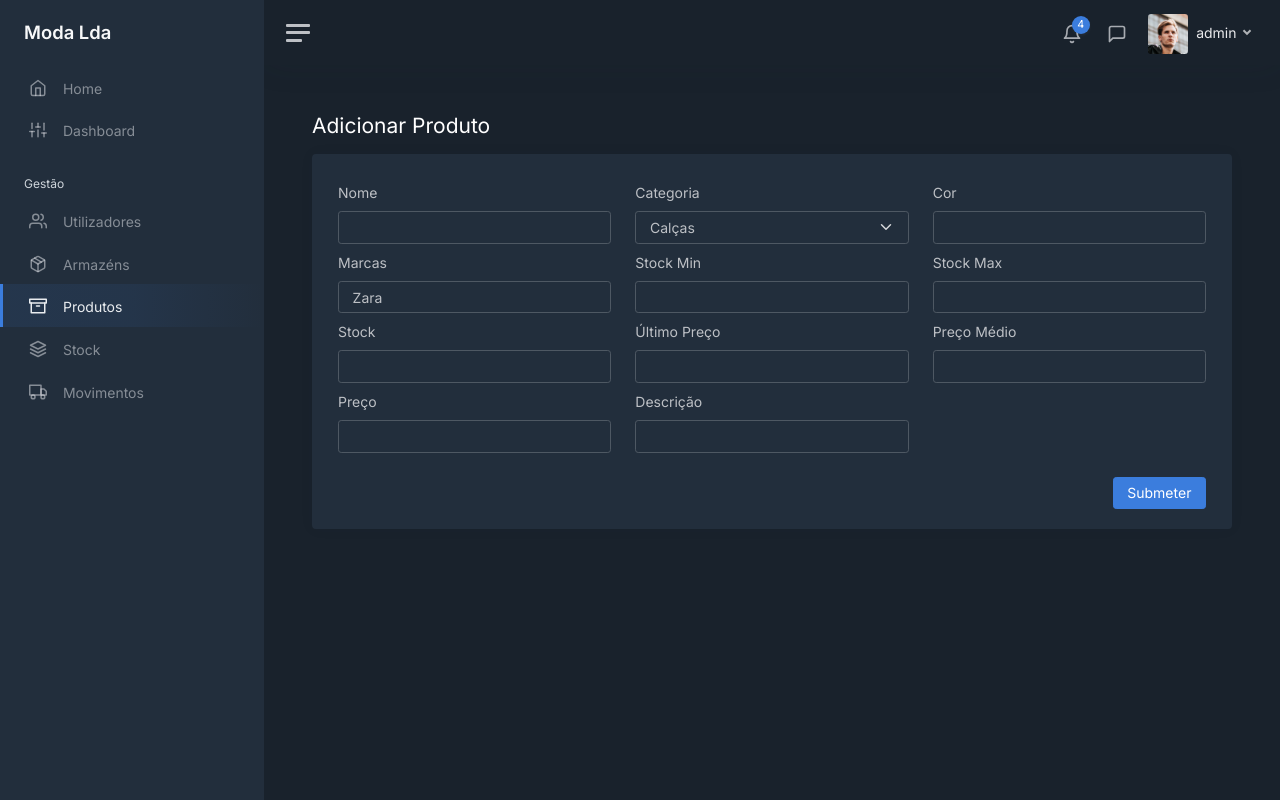
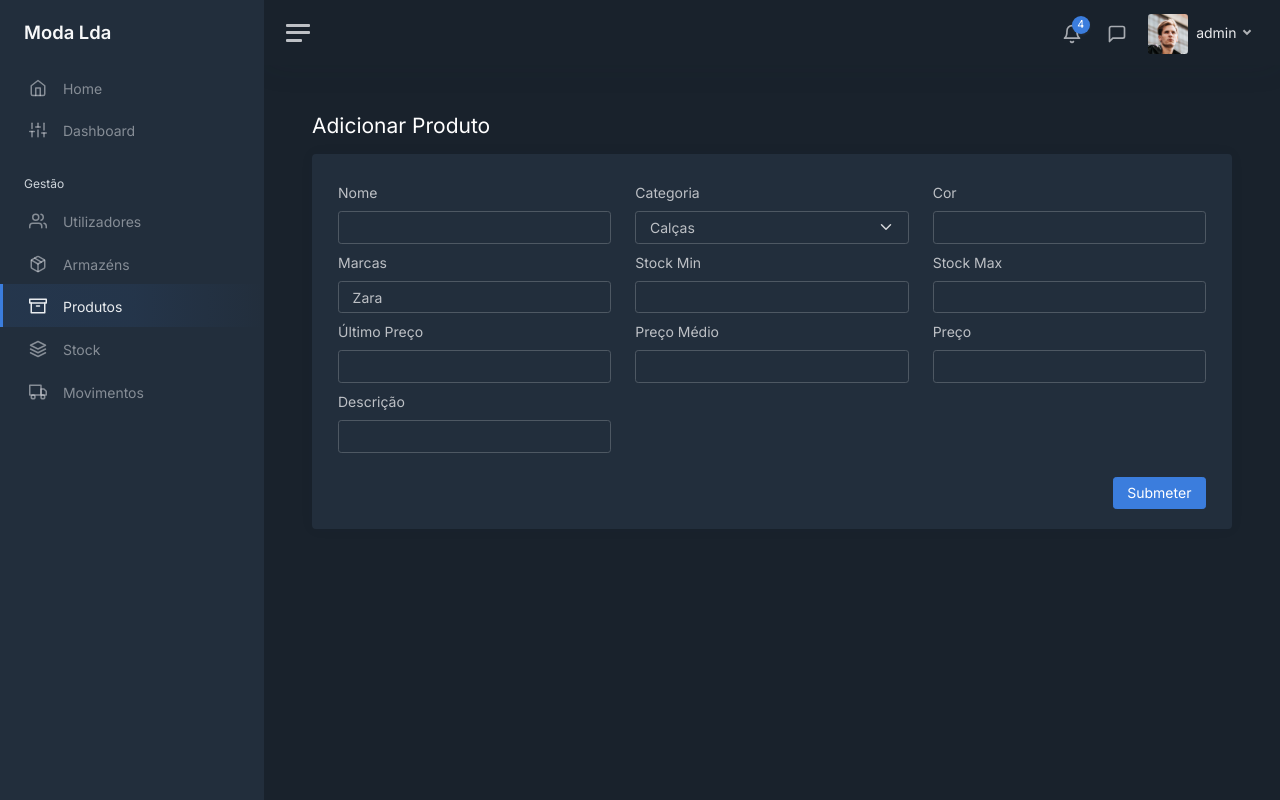
Before and after one commit to 999Samurai/ModaLda, a Flask app: page /products/add in a window 1280 px wide. Run offline with Flask 3, Linux system fonts and the light colour scheme; a user stored in the database is signed in; some libraries are stand-ins or nearby versions.

Commit message:
Deleted attribute current_stock FROM Products

```diff
--- a/app/modules/main/forms.py
+++ b/app/modules/main/forms.py
@@ -30,7 +30,6 @@
         validators=[InputRequired()])
     min_stock = IntegerField('Stock Min', validators=[InputRequired(), validators.NumberRange(min=1)])
     max_stock = IntegerField('Stock Max', validators=[InputRequired(), validators.NumberRange(min=1)])
-    current_stock = IntegerField('Stock', validators=[InputRequired(), validators.NumberRange(min=1)])
     last_buy_price = DecimalField('Último Preço', validators=[InputRequired(), validators.NumberRange(min=0.01)])
     avg_buy_price = DecimalField('Preço Médio', validators=[InputRequired(), validators.NumberRange(min=0.01)])
     sell_price = DecimalField('Preço', validators=[InputRequired(), validators.NumberRange(min=0.01)])
--- a/app/modules/main/models.py
+++ b/app/modules/main/models.py
@@ -27,7 +27,6 @@
     brand = db.Column(db.String())
     min_stock = db.Column(db.Integer())
     max_stock = db.Column(db.Integer())
-    current_stock = db.Column(db.Integer())
     last_buy_price = db.Column(db.Float())
     avg_buy_price = db.Column(db.Float())
     sell_price = db.Column(db.Float())
--- a/app/modules/main/templates/products/products_add.html
+++ b/app/modules/main/templates/products/products_add.html
@@ -60,10 +60,6 @@
                             {{ form.max_stock(class_="form-control") }}
                         </div>
                         <div class="col-12 col-md-4 mt-2">
-                            {{ form.current_stock.label(class_="form-label") }}
-                            {{ form.current_stock(class_="form-control") }}
-                        </div>
-                        <div class="col-12 col-md-4 mt-2">
                             {{ form.last_buy_price.label(class_="form-label") }}
                             {{ form.last_buy_price(class_="form-control") }}
                         </div>
--- a/app/modules/main/templates/products/products_table.html
+++ b/app/modules/main/templates/products/products_table.html
@@ -53,7 +53,6 @@
                             <td>{{ product.brand }}</td>
                             <td>{{ product.min_stock }}</td>
                             <td>{{ product.max_stock }}</td>
-                            <td>{{ product.current_stock }}</td>
                             <td>{{ product.last_buy_price }}</td>
                             <td>{{ product.avg_buy_price }}</td>
                             <td>{{ product.sell_price }}</td>
@@ -93,7 +92,6 @@
                 { title: 'Marca' },
                 { title: 'Stock Min' },
                 { title: 'Stock Max' },
-                { title: 'Stock' },
                 { title: 'Último Preço' },
                 { title: 'Preço Médio' },
                 { title: 'Preço' },
```
